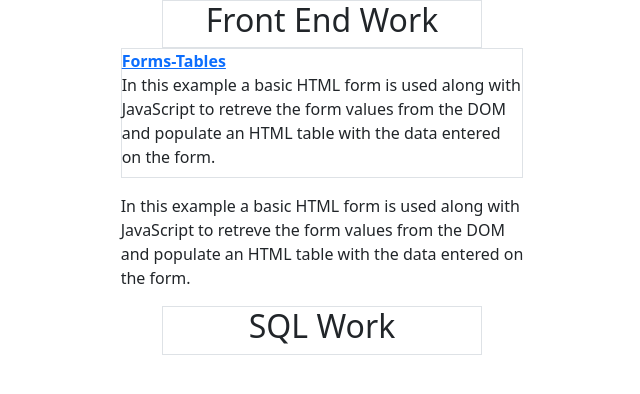
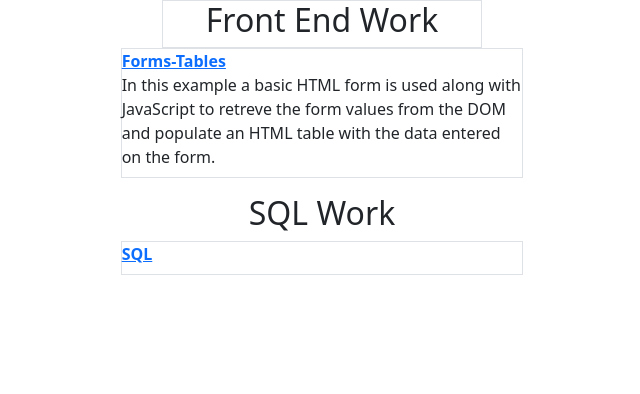
Before and after one commit to reidbraswell1/aws-s3, a plain HTML site: page index.html in a window 1280 px wide. Shown: the whole page, without its empty margins (318-958 px from the left). Drawn offline with nearby package versions, Linux system fonts and the light colour scheme.

Commit message:
Updating index page

```diff
--- a/index.html
+++ b/index.html
@@ -32,14 +32,17 @@
             </dd>
             </div>
           </dl>
-          <p>In this example a basic HTML form is used along with JavaScript to
-          retreve the form values from the DOM and populate an HTML table
-          with the data entered on the form.</p>
         </div>
       </div>
       <div class="row justify-content-center">
-        <div class="col-3 border">
+        <div class="col-4">
           <h2 class="text-center">SQL Work</h2>
+          <dl>
+            <div class="border">
+            <dt><a href="../sql/index.html">SQL</a></dt>
+            <dd></dd>
+            </div>
+          </dl>
         </div>
       </div>
     </div>
```
